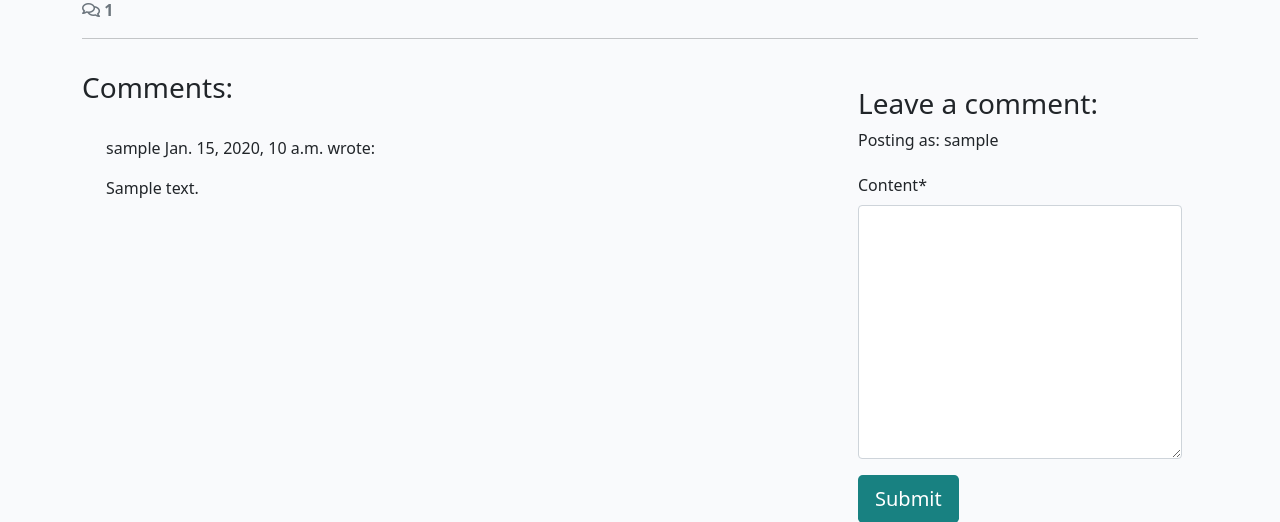
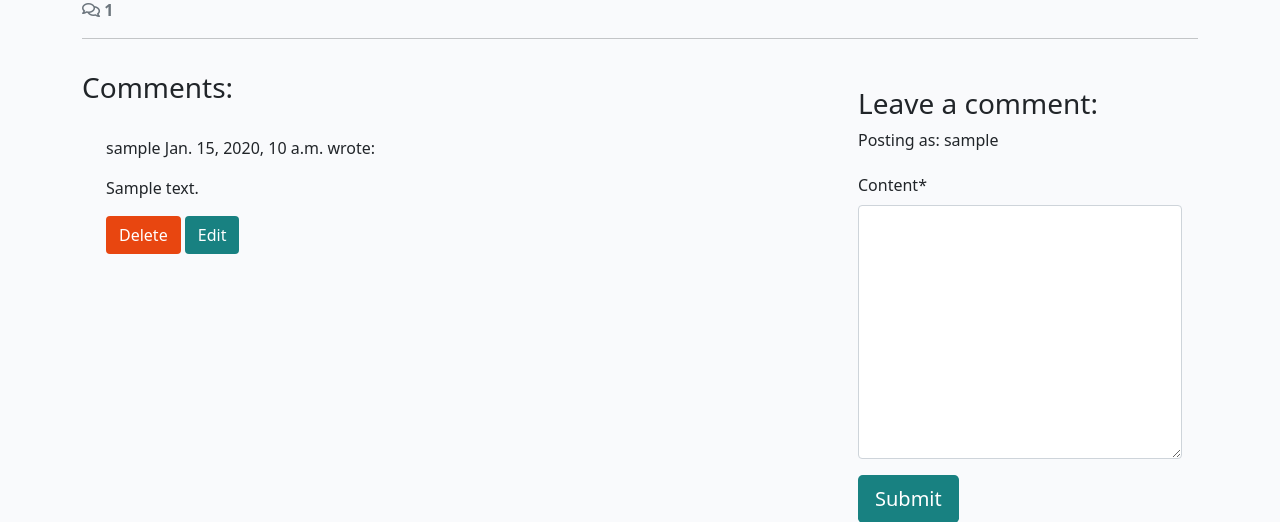
Before and after one commit to MaxBWiseman/django_blog, a Django app: a page that uses templates/base.html in a window 1280 px wide. Shown: the part 494-1016 px from the top of the page. Run offline with Django 4.2, Linux system fonts and the light colour scheme; a user stored in the database is signed in; tables that the repository leaves empty hold one stand-in row (values such as "Sample post"); some libraries are stand-ins or nearby versions.

Commit message:
Refactor comments so can delete and edit

```diff
--- a/blog/templates/blog/post_detail.html
+++ b/blog/templates/blog/post_detail.html
@@ -70,6 +70,10 @@
             This comment is awaiting approval
           </p>
           {% endif %}
+          {% if user.is_authenticated and comment.author == user %}
+          <button class="btn btn-delete" comment_id="{{ comment.id }}">Delete</button>
+          <button class="btn btn-edit" comment_id="{{ comment.id }}">Edit</button>
+          {% endif %}
         </div>
         <!-- Our for loop ends here -->
         {% endfor %}
@@ -81,12 +85,10 @@
         {% if user.is_authenticated %}
         <h3>Leave a comment:</h3>
         <p>Posting as: {{ user.username }}</p>
-        <form id="commentForm" method="post"
-          style="margin-top: 1.3em;">
+        <form id="commentForm" method="post" style="margin-top: 1.3em;">
           {{ comment_form | crispy }}
           {% csrf_token %}
-          <button id="submitButton" type="submit"
-            class="btn btn-signup btn-lg">Submit</button>
+          <button id="submitButton" type="submit" class="btn btn-signup btn-lg">Submit</button>
         </form>
         {% else %}
         <p>Log in to leave a comment</p>
@@ -95,5 +97,29 @@
     </div>
   </div>
 </div>
+<!-- Delete confirmation modal -->
+<div class="modal fade" id="deleteModal" tabindex="-1" aria-labelledby="deleteModalLabel" aria-hidden="true">
+  <div class="modal-dialog">
+    <div class="modal-content">
+      <div class="modal-header">
+        <h5 class="modal-title" id="deleteModalLabel">Delete comment?</h5>
+        <button type="button" class="btn-close" data-bs-dismiss="modal" aria-label="Close"></button>
+      </div>
+      <div class="modal-body">
+        Are you sure you want to delete your comment?
+        This action cannot be undone.
+      </div>
+      <div class="modal-footer">
+        <button type="button" class="btn btn-secondary" data-bs-dismiss="modal">Close</button>
+        <a id="deleteConfirm" href="#" class="btn
+          btn-danger">Delete</a>
+      </div>
+    </div>
+  </div>
+</div>
 
 {% endblock content %}
+
+{% block extras %}
+<script src="{% static 'js/comments.js' %}"></script>
+{% endblock %}
--- a/blog/urls.py
+++ b/blog/urls.py
@@ -8,6 +8,15 @@ urlpatterns = [
     # The slug path converter before the colon defines the data type as a slug, and the slug after the
     # colon is the post.slug value passed from the template. You see this value in the URL path in the
     # browser bar.
+    path('<slug:slug>/edit_comment/<int:comment_id>',
+         views.comment_edit, name='comment_edit'),
+    # In the comment_edit URL path, the argument value from the url tag is passed into <slug:slug> and <int:comment_id>.
+    # The slug path converter before the colon defines the data type as a slug, and the slug after the colon is the post.slug value passed from the template.
+    # You see this value in the URL path in the browser bar.
+    # This identifies the post and comment to be edited.
+    path('<slug:slug>/delete_comment/<int:comment_id>',
+         views.comment_delete, name='comment_delete'),
+    # This identifies the post and comment to be deleted by passing the post.slug and comment.id values from the template.
 ]
 
 
--- a/blog/views.py
+++ b/blog/views.py
@@ -1,7 +1,8 @@
-from django.shortcuts import render, get_object_or_404
+from django.shortcuts import render, get_object_or_404, reverse
 from django.views import generic
 from django.contrib import messages
-from .models import Post
+from django.http import HttpResponseRedirect
+from .models import Post, Comment
 from .forms import CommentForm
 
 # Create your views here.
@@ -110,3 +111,57 @@ in our URL. We store that result in a variable called post, and then we add a di
 to the render function. This dictionary is referred to as context. It is convention that the key
 name would be the same as the variable name we're passing through, e.g. {"post": post}.
 """
+
+
+def comment_edit(request, slug, comment_id):
+    """
+    view to edit comments
+    """
+    if request.method == "POST":
+
+        queryset = Post.objects.filter(status=1)
+# This filters the Post model objects to include only those with a status of 1 (Published).
+        post = get_object_or_404(queryset, slug=slug)
+# This function attempts to retrieve a single Post object from the queryset where the slug matches the provided slug parameter. If no such object exists, it raises a 404 Not Found error.
+        comment = get_object_or_404(Comment, pk=comment_id)
+# This function attempts to retrieve a single Comment object from the queryset where the pk matches the provided comment_id parameter. If no such object exists, it raises a 404 Not Found error.
+        comment_form = CommentForm(data=request.POST, instance=comment)
+# The instance argument is used to specify the instance of the Comment model that we want to edit. This instance is retrieved from the database using the get_object_or_404 function.
+
+        if comment_form.is_valid() and comment.author == request.user:
+# The is_valid() method makes sure we don't try to write a null value to the database. It also helps improve the security of our system
+            comment = comment_form.save(commit=False)
+# Calling the save method with commit=False returns an object that hasn't yet been saved to the database so that we can modify it further.
+            comment.post = post
+# We also set the post field using the post variable, which contains the result of the get_object_or_404 helper function at the start of the view code.
+            comment.approved = False
+# We also set the approved field to False so that the comment has to be approved by an admin before it is displayed.
+            comment.save()
+# Now, we can finally call the save method to write the data to the database
+            messages.add_message(request, messages.SUCCESS, 'Comment Updated!')
+        else:
+            messages.add_message(request, messages.ERROR, 'Error updating comment!')
+# Sends a message to the user if the form is not valid.
+    return HttpResponseRedirect(reverse('post_detail', args=[slug]))
+# This view returns you to the post webpage after you've edited the comment. This return is done with a HttpResponseRedirect and reverse to refresh the post_detail view.
+
+
+def comment_delete(request, slug, comment_id):
+    """
+    view to delete comment
+    """
+    comment = get_object_or_404(Comment, pk=comment_id)
+# This function attempts to retrieve a single Comment object from the queryset where the pk matches the provided comment_id parameter.
+# If no such object exists, it raises a 404 Not Found error.
+
+    if comment.author == request.user:
+# This checks if the author of the comment is the same as the user who is currently logged in.
+        comment.delete()
+# If the author of the comment is the same as the user who is currently logged in, the comment is deleted.
+        messages.add_message(request, messages.SUCCESS, 'Comment deleted!')
+    else:
+        messages.add_message(request, messages.ERROR, 'You can only delete your own comments!')
+# Prompt message if the user tries to delete a comment that is not theirs or successfully deletes their comment.
+    return HttpResponseRedirect(reverse('post_detail', args=[slug]))
+# This view returns you to the post webpage after you've deleted the comment. This return is done with a HttpResponseRedirect
+# and reverse to refresh the post_detail view.
--- /dev/null
+++ b/static/js/comments.js
@@ -0,0 +1,45 @@
+const editButtons = document.getElementsByClassName("btn-edit");
+const commentText = document.getElementById("id_content");
+const commentForm = document.getElementById("commentForm");
+const submitButton = document.getElementById("submitButton");
+const deleteModal = new bootstrap.Modal(document.getElementById("deleteModal"));
+const deleteButtons = document.getElementsByClassName("btn-delete");
+const deleteConfirm = document.getElementById("deleteConfirm");
+
+/**
+* Initializes edit functionality for the provided edit buttons.
+*
+* For each button in the `editButtons` collection:
+* - Retrieves the associated comment's ID upon click.
+* - Fetches the content of the corresponding comment.
+* - Populates the `commentText` input/textarea with the comment's content for editing.
+* - Updates the submit button's text to "Update".
+* - Sets the form's action attribute to the `edit_comment/{commentId}` endpoint.
+*/
+for (let button of editButtons) {
+  button.addEventListener("click", (e) => {
+    let commentId = e.target.getAttribute("comment_id");
+    let commentContent = document.getElementById(`comment${commentId}`).innerText;
+    commentText.value = commentContent;
+    submitButton.innerText = "Update";
+    commentForm.setAttribute("action", `edit_comment/${commentId}`);
+  });
+}
+
+/**
+* Initializes deletion functionality for the provided delete buttons.
+*
+* For each button in the `deleteButtons` collection:
+* - Retrieves the associated comment's ID upon click.
+* - Updates the `deleteConfirm` link's href to point to the
+* deletion endpoint for the specific comment.
+* - Displays a confirmation modal (`deleteModal`) to prompt
+* the user for confirmation before deletion.
+*/
+for (let button of deleteButtons) {
+    button.addEventListener("click", (e) => {
+      let commentId = e.target.getAttribute("comment_id");
+      deleteConfirm.href = `delete_comment/${commentId}`;
+      deleteModal.show();
+    });
+  }
--- a/static/js/script.js
+++ /dev/null
@@ -1 +0,0 @@
-console.log('Hello, world!');
--- a/templates/base.html
+++ b/templates/base.html
@@ -131,7 +131,8 @@
     <script src="https://cdn.jsdelivr.net/npm/bootstrap@5.0.1/dist/js/bootstrap.bundle.min.js"
         integrity="sha384-gtEjrD/SeCtmISkJkNUaaKMoLD0//ElJ19smozuHV6z3Iehds+3Ulb9Bn9Plx0x4" crossorigin="anonymous">
     </script>
-    <script src="{% static 'js/script.js' %}"></script>
+    {% block extras %}
+    {% endblock %}
 </body>
 
 </html>
```
Lines whose indentation alone changed are shown as unchanged.
